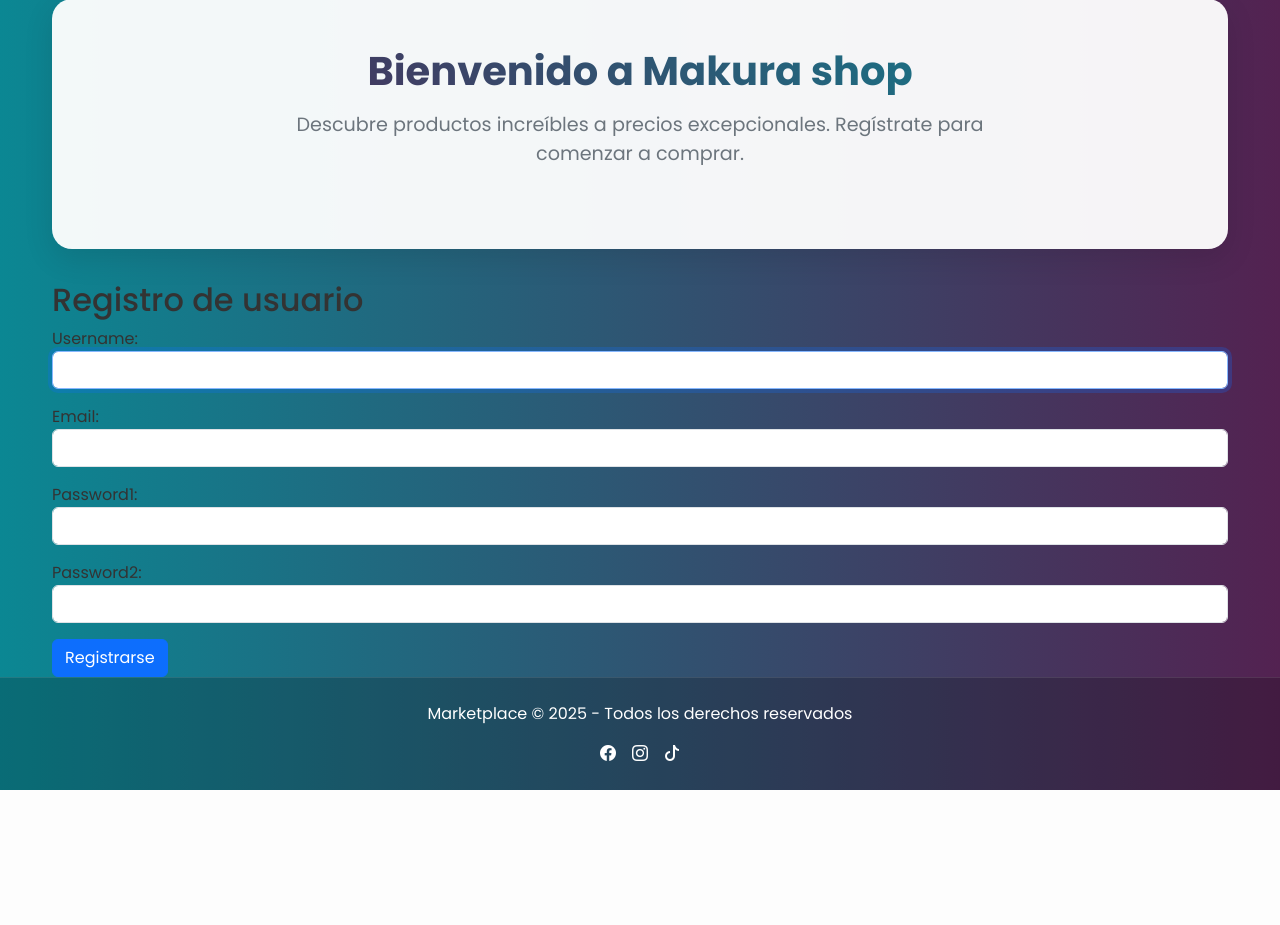
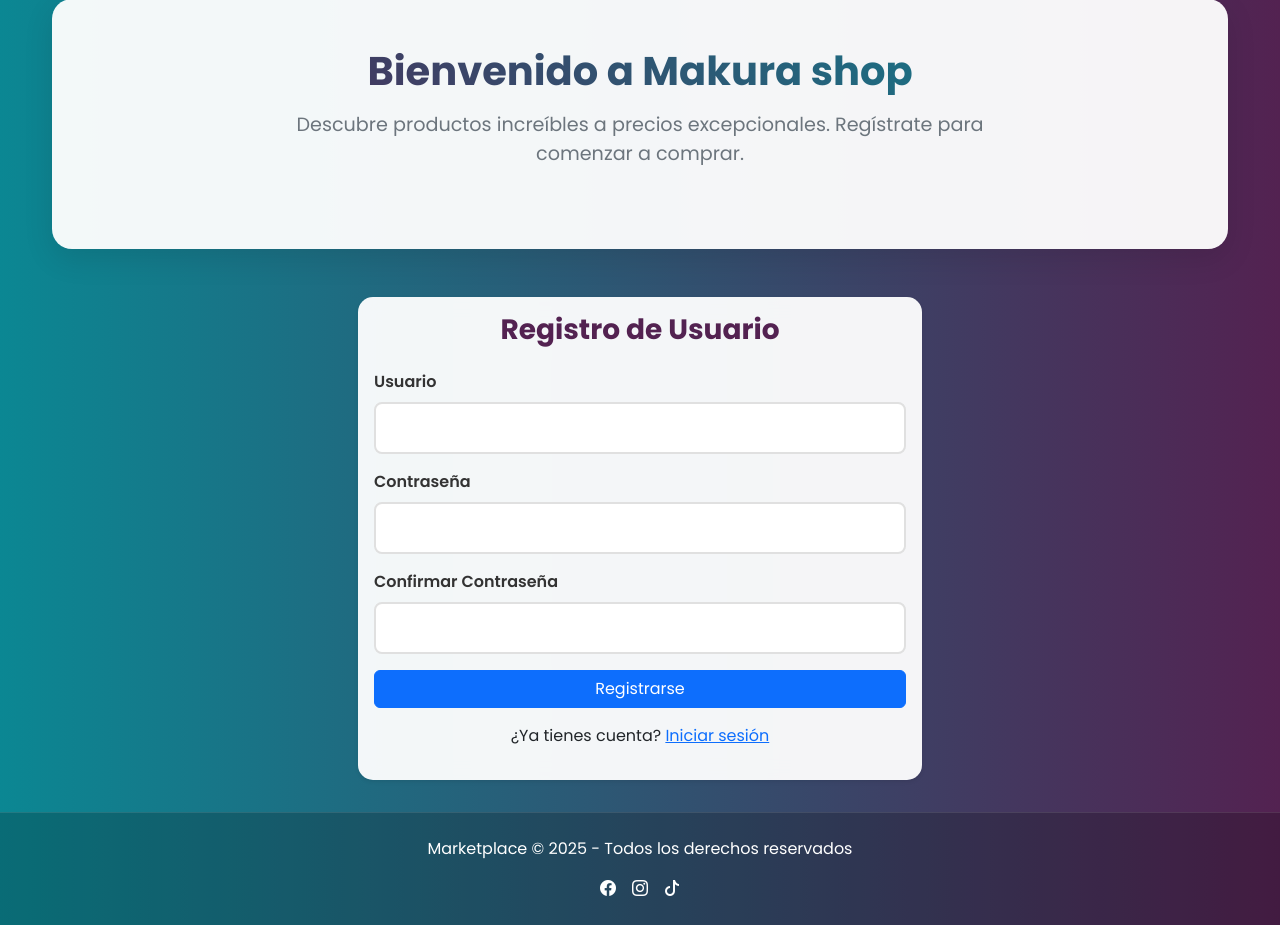
Before and after one commit to JACKBLACKCCS/proyecto_uneweb, a Django app: page /accounts/register/ in a window 1280 px wide. Shown: the part 123-1048 px from the top of the page. Before the commit the page ends 913 px from the top, so only its background shows below. Run offline with Django 5.2, Linux system fonts and the light colour scheme.

Commit message:
Update authentication templates and base template

```diff
--- a/marketplace/accounts/templates/accounts/register.html
+++ b/marketplace/accounts/templates/accounts/register.html
@@ -3,10 +3,38 @@
 {% block title %}Registro{% endblock %}
 
 {% block content %}
-<h2>Registro de usuario</h2>
-<form method="post">
-    {% csrf_token %}
-    {{ form.as_p }}
-    <button type="submit" class="btn btn-primary">Registrarse</button>
-</form>
+<div class="container mt-5">
+    <div class="row justify-content-center">
+        <div class="col-md-6">
+            <div class="card shadow-sm">
+                <div class="card-body">
+                    <h3 class="card-title mb-4 text-center">Registro de Usuario</h3>
+                    <form method="post">
+                        {% csrf_token %}
+
+                        <div class="mb-3">
+                            <label for="id_username" class="form-label">Usuario</label>
+                            <input type="text" name="username" class="form-control" id="id_username" required>
+                        </div>
+
+                        <div class="mb-3">
+                            <label for="id_password1" class="form-label">Contraseña</label>
+                            <input type="password" name="password1" class="form-control" id="id_password1" required>
+                        </div>
+
+                        <div class="mb-3">
+                            <label for="id_password2" class="form-label">Confirmar Contraseña</label>
+                            <input type="password" name="password2" class="form-control" id="id_password2" required>
+                        </div>
+
+                        <button type="submit" class="btn btn-primary w-100">Registrarse</button>
+                    </form>
+                    <p class="mt-3 text-center">
+                        ¿Ya tienes cuenta? <a href="{% url 'login' %}">Iniciar sesión</a>
+                    </p>
+                </div>
+            </div>
+        </div>
+    </div>
+</div>
 {% endblock %}
--- a/marketplace/templates/base.html
+++ b/marketplace/templates/base.html
@@ -149,6 +149,58 @@
       .hero-subtitle { font-size: 1rem; }
       body { padding-top: 70px; }
     }
+
+    /* ✅ FIX DEFINITIVO: Textos visibles en formularios */
+.form-label,
+form label,
+.card-body label {
+    background: none !important;
+    -webkit-text-fill-color: #333 !important;
+    color: #333 !important;
+    font-weight: 600;
+    display: block;
+    margin-bottom: 8px;
+}
+
+.form-control,
+form input:not([type="checkbox"]):not([type="radio"]),
+form textarea,
+form select {
+    width: 100%;
+    padding: 12px;
+    border: 2px solid #e0e0e0;
+    border-radius: 8px;
+    background: white !important;
+    color: #333 !important;
+    font-size: 16px;
+    transition: border-color 0.3s ease;
+}
+
+.form-control:focus {
+    border-color: var(--primary-color);
+    outline: none;
+    box-shadow: 0 0 0 3px rgba(83, 34, 81, 0.1);
+}
+
+/* ✅ Mejorar cards en móviles */
+@media (max-width: 768px) {
+    .card {
+        margin: 1rem;
+        background: rgba(255, 255, 255, 0.98) !important;
+    }
+
+    .form-label {
+        font-size: 16px;
+    }
+}
+
+/* ✅ Asegurar que los títulos sean visibles */
+.card-title {
+    background: none !important;
+    -webkit-text-fill-color: var(--primary-color) !important;
+    color: var(--primary-color) !important;
+    font-weight: 700;
+}
   </style>
 </head>
 
```
Also changed, not shown: marketplace/accounts/templates/accounts/login.html (+29 -6 lines), marketplace/accounts/templates/accounts/registre.html (deleted, +0 -25 lines).
